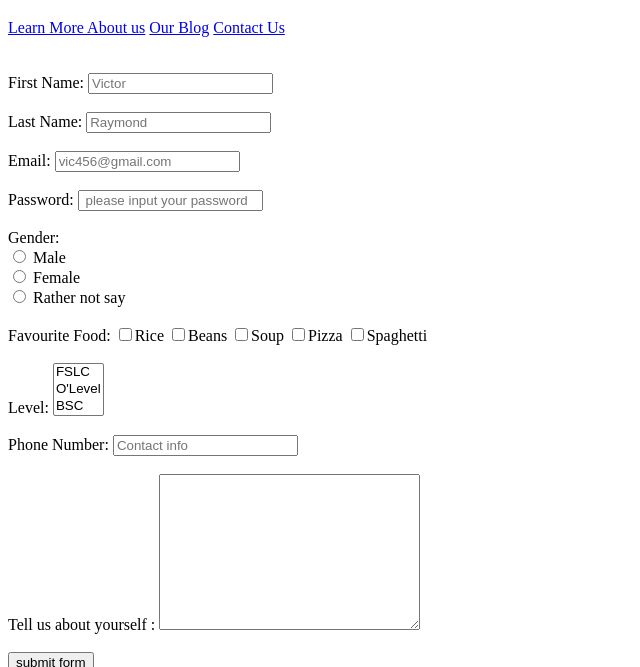
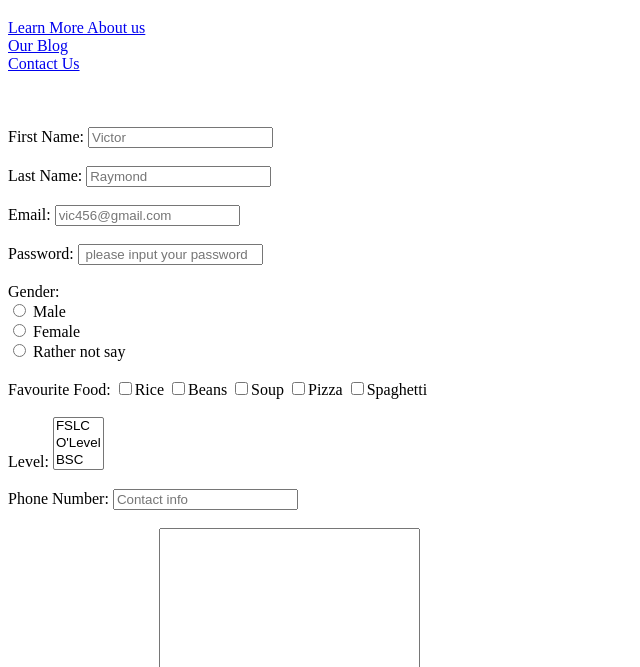
Before and after one commit to Freaklyn/my-second-webpage, a plain HTML site: page index.html in a window 1280 px wide. Shown: the part 61-728 px from the top of the page, without its empty margins (0-640 px from the left). Drawn offline with Linux system fonts and the light colour scheme.

Commit message:
First Commit

```diff
--- a/index.html
+++ b/index.html
@@ -15,9 +15,9 @@
 <body>
     <h1>Welcome to my Webpage</h1>
 
-   <a href="others/about.html"> Learn More About us</a>
-    <a href="others/blog.html">Our Blog</a>
-    <a href="others/contact.html">Contact Us</a>
+   <a href="others/about.html"> Learn More About us</a><br>
+    <a href="others/blog.html">Our Blog</a><br>
+    <a href="others/contact.html">Contact Us</a><br>
    <br><br><br>
 
    <form>
```
